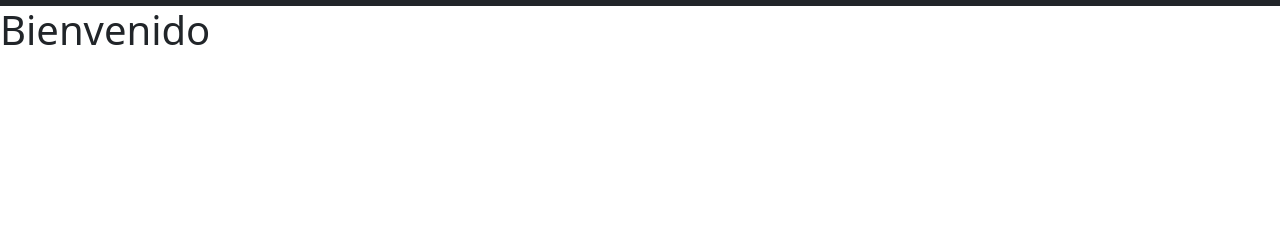
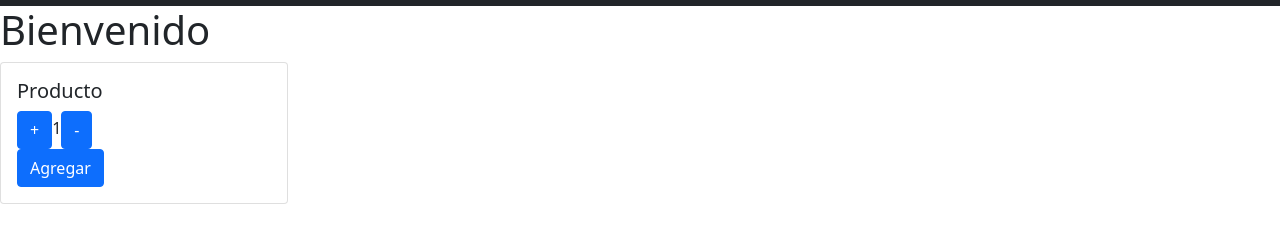
Before and after one commit to javiardenghi/ReactCoderHouse, a React (Create React App) app in the folder proyecto-coder/: page / in a window 1280 px wide. Shown: the part 324-564 px from the top of the page. Built offline with nearby package versions, Linux system fonts and the light colour scheme; the HTML template or start-up script is replaced by a standard one.

Commit message:
itemcount creado

```diff
--- a/proyecto-coder/src/App.js
+++ b/proyecto-coder/src/App.js
@@ -1,13 +1,23 @@
 import 'bootstrap/dist/css/bootstrap.min.css'
+import ItemCount from './Components/ItemCount/ItemCount.js';
 import ItemListContainer from './Components/ItemListContainer/ItemListContainer.js';
 import NavBar from './Components/NavBar/NavBar.js';
 
 
+
 function App() {
+
+  function onAdd() {
+
+    alert ("agregado!")
+
+ }
+
   return (
     <>
     <NavBar />
     <ItemListContainer greeting="Bienvenido" />
+    <ItemCount initial={1} stock= {10} onAdd={onAdd} />
     </>
   );
 }
--- /dev/null
+++ b/proyecto-coder/src/Components/ItemCount/ItemCount.js
@@ -0,0 +1,43 @@
+import React from 'react'
+import Card from "react-bootstrap/Card"
+import Button from "react-bootstrap/Button"
+import {useState} from "react"
+
+function ItemCount({initial, stock, onAdd}) {
+ const  [count, setCount] = useState(initial)
+
+ function suma() {
+     if (stock > count) {
+
+        setCount(count + 1)
+
+    }}
+
+ function resta() {
+     if (count > initial){
+
+        setCount(count - 1)
+    }}
+
+function setOnAdd() {
+    onAdd()
+    setCount(initial)
+}
+
+    return (
+        <div>
+            <Card style={{ width: '18rem' }}>
+                <Card.Body>
+                    <Card.Title>Producto</Card.Title>
+                    <Button variant="primary" onClick={suma}>+</Button>
+                    <span>{count}</span>
+                    <Button variant="primary" onClick={resta}>-</Button>
+                    <br></br>
+                    <Button variant="primary" onClick={setOnAdd}>Agregar</Button>
+                </Card.Body>
+            </Card>
+        </div>
+    )
+}
+
+export default ItemCount
```
